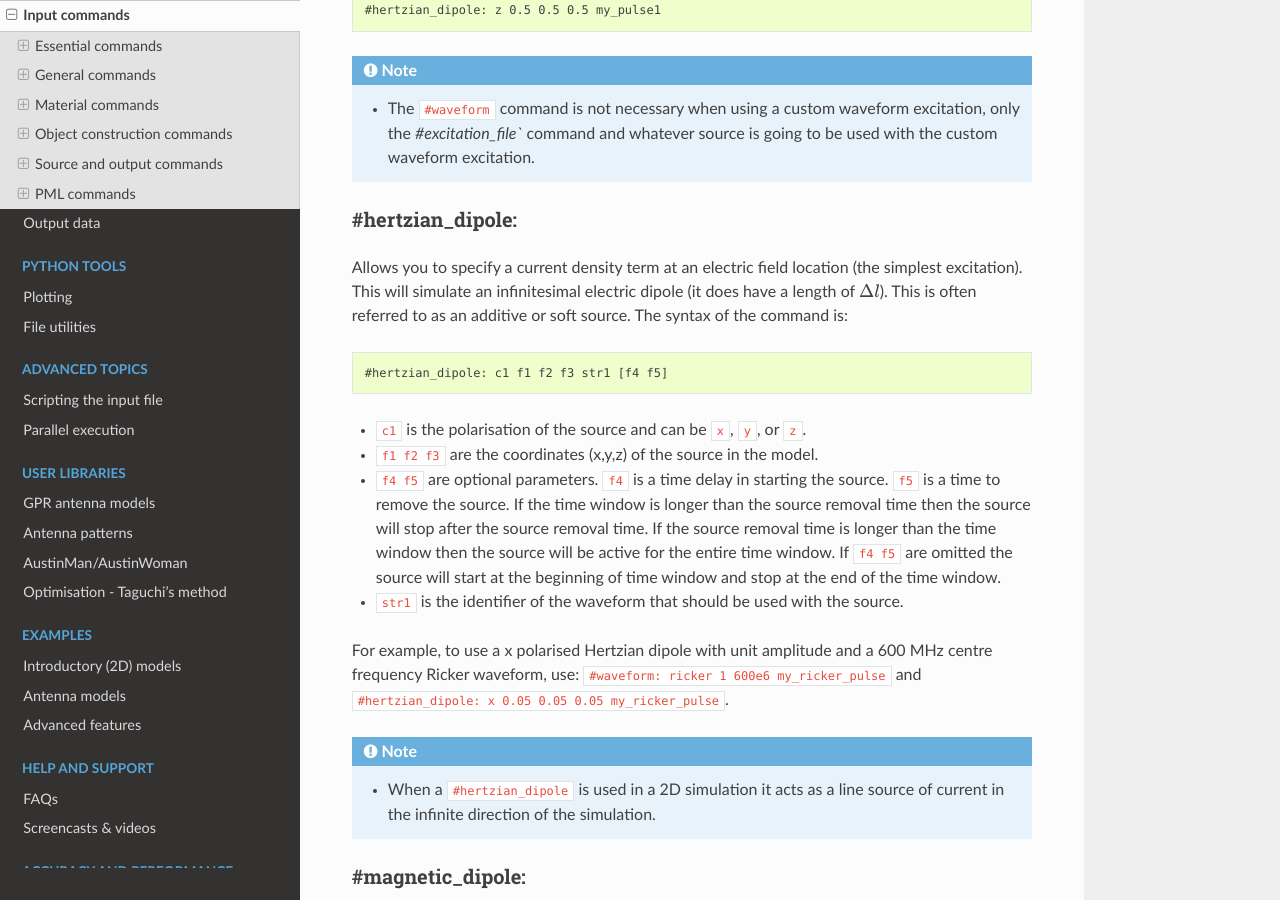
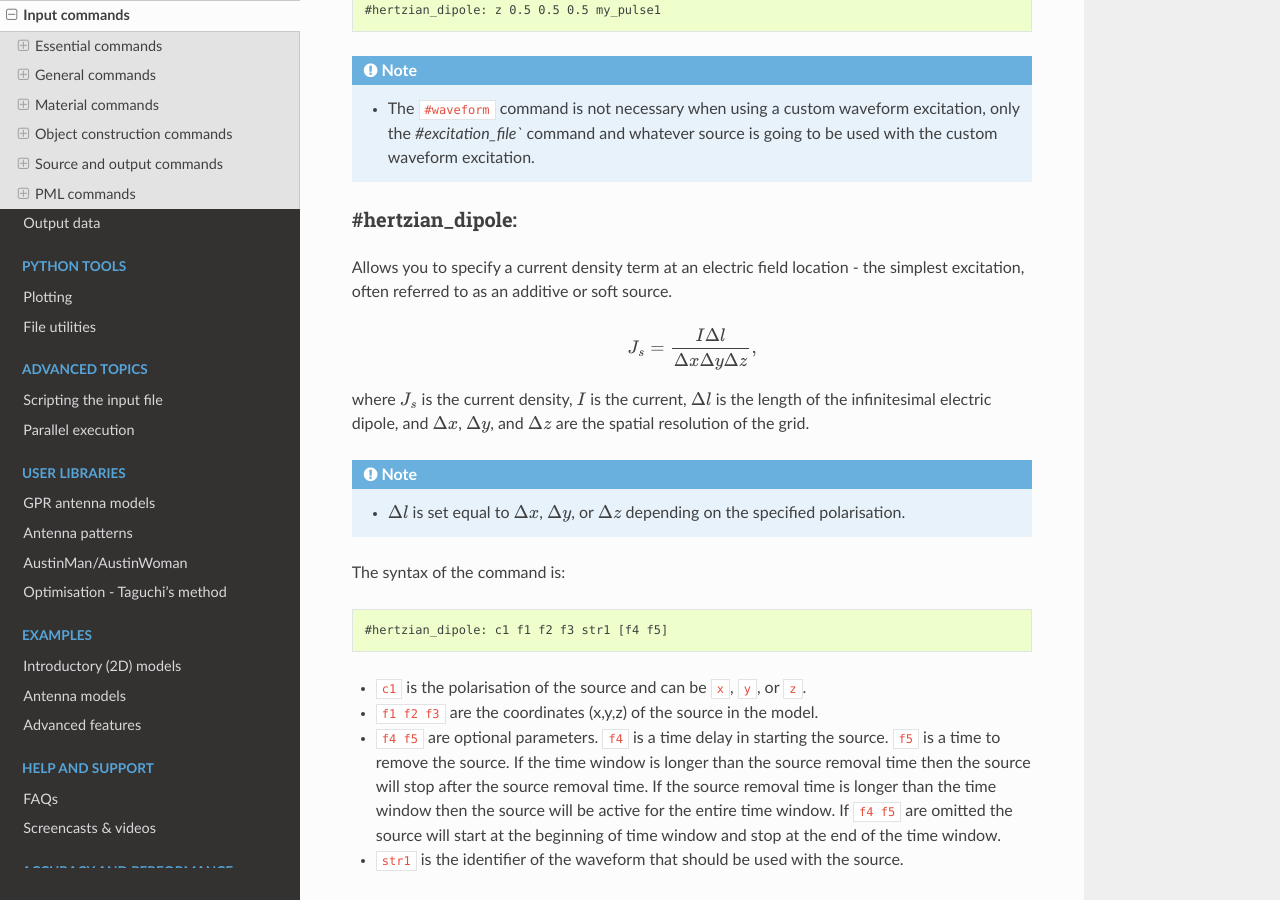
Before and after one commit to gprMax/gprMax, a Sphinx documentation site: the page built from docs/source/input.rst, in a window 1280 px wide and 900 px high, scrolled down 21168 px. Built offline with Sphinx 7.4.7 and the Read the Docs theme 2.0.0, drawn with Linux system fonts in a browser that asks for light colours.

Commit message:
Clarified length of the Hertzian dipole, dl, is automatically set to dx, dy, or dz depending on the polarisation.

```diff
--- a/docs/source/input.rst
+++ b/docs/source/input.rst
@@ -712,7 +712,19 @@ Then to use ``my_pulse1`` custom waveform shape with, for example, an z polarise
 #hertzian_dipole:
 -----------------
 
-Allows you to specify a current density term at an electric field location (the simplest excitation). This will simulate an infinitesimal electric dipole (it does have a length of :math:`\Delta l`). This is often referred to as an additive or soft source. The syntax of the command is:
+Allows you to specify a current density term at an electric field location - the simplest excitation, often referred to as an additive or soft source.
+
+.. math::
+
+    J_s = \frac{I \Delta l}{\Delta x \Delta y \Delta z},
+
+where :math:`J_s` is the current density, :math:`I` is the current, :math:`\Delta l` is the length of the infinitesimal electric dipole, and :math:`\Delta x`, :math:`\Delta y`, and :math:`\Delta z` are the spatial resolution of the grid.
+
+.. note::
+
+    * :math:`\Delta l` is set equal to :math:`\Delta x`, :math:`\Delta y`, or :math:`\Delta z` depending on the specified polarisation.
+
+The syntax of the command is:
 
 .. code-block:: none
 
```
